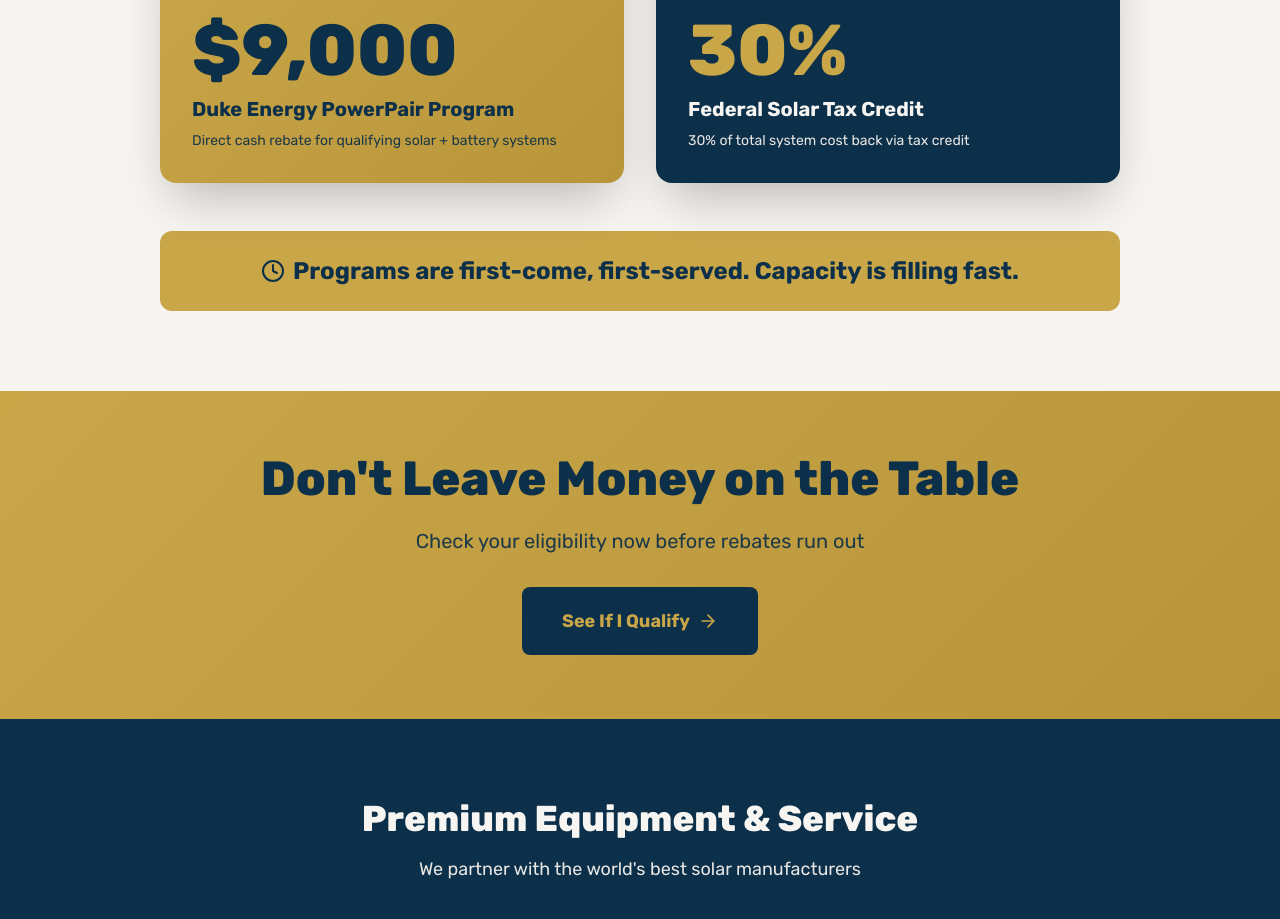
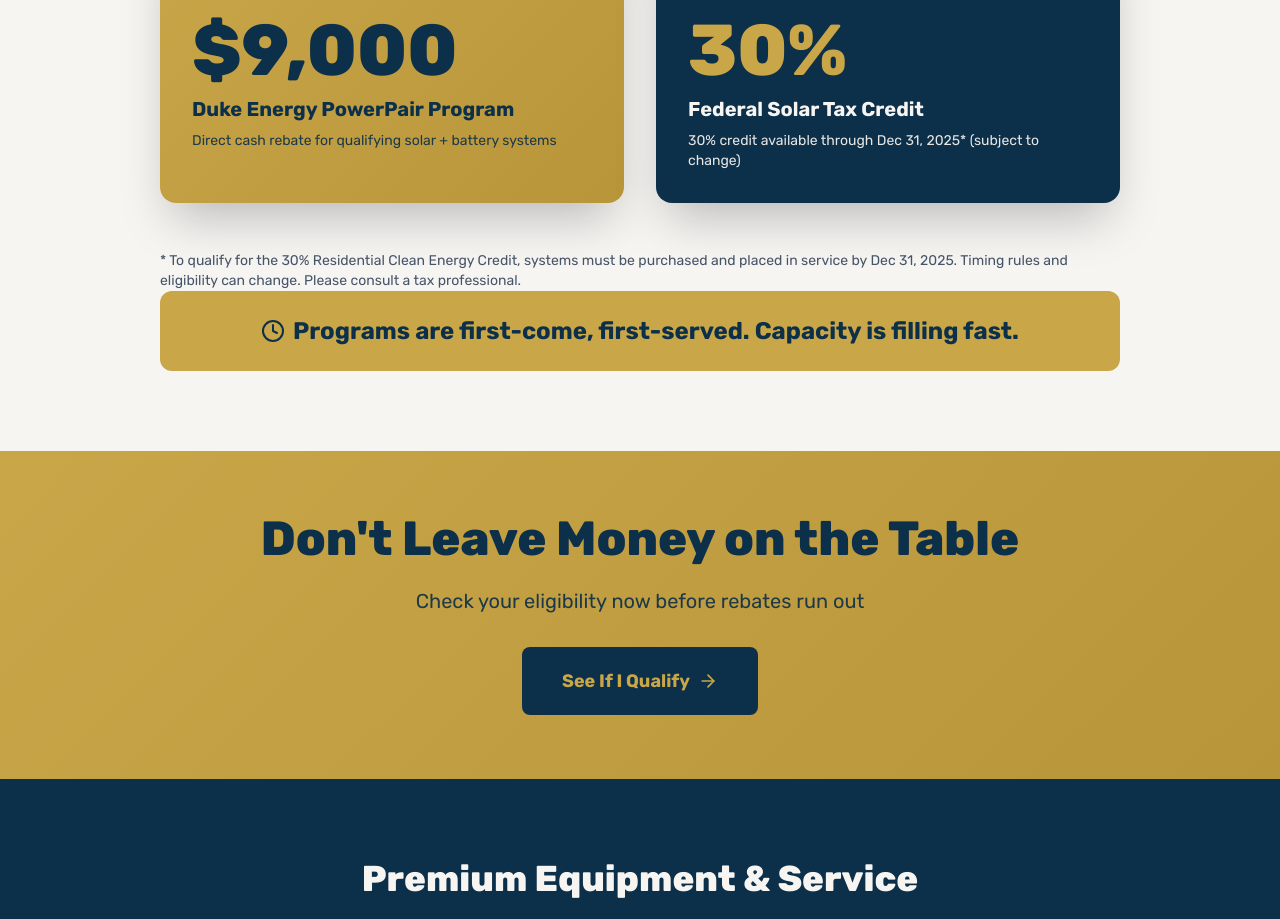
Before and after one commit to AdmiralEnergy/admiral-landing-v2, a React (Vite) app: page / in a window 1280 px wide. Shown: the part 2320-3239 px from the top of the page. Built offline with nearby package versions, Linux system fonts and the light colour scheme.

Commit message:
content: note ITC availability through Dec 31, 2025 + footnote

```diff
--- a/index.html
+++ b/index.html
@@ -6,7 +6,9 @@
   <link rel="apple-touch-icon" href="/admiralenergylogo.png" />
   <meta name="theme-color" content="#0f172a" />
   <meta property="og:title" content="Admiral Energy — Home Solar & Storage" />
-  <meta property="og:description" content="Find out if solar + storage saves you money. Fast quotes and no-pressure consultations." />
+  <meta property="og:description" content="30% Residential Clean Energy Credit currently available through Dec 31, 2025.* Duke Energy PowerPair rebates may also apply. *Consult a tax professional." />
+  <meta name="description" content="30% Residential Clean Energy Credit currently available through Dec 31, 2025.* Duke Energy PowerPair rebates may also apply. *Consult a tax professional." />
+  <meta name="twitter:description" content="30% Residential Clean Energy Credit currently available through Dec 31, 2025.* Duke Energy PowerPair rebates may also apply. *Consult a tax professional." />
   <meta property="og:image" content="/share-image.png" />
   <meta name="twitter:card" content="summary_large_image" />
   <meta name="robots" content="index,follow" />
--- a/src/pages/AdmiralEnergyLanding.tsx
+++ b/src/pages/AdmiralEnergyLanding.tsx
@@ -543,8 +543,9 @@
               </p>
             </div>
 
-            <div className="relative p-6 sm:p-8 rounded-2xl shadow-2xl transition-all duration-300 hover:scale-105"
-                 style={{ backgroundColor: '#0c2f4a' }}>
+      <div className="relative p-6 sm:p-8 rounded-2xl shadow-2xl transition-all duration-300 hover:scale-105"
+        style={{ backgroundColor: '#0c2f4a' }}
+        aria-describedby="itc-footnote">
               <Zap className="w-10 h-10 sm:w-12 sm:h-12 mb-4" style={{ color: '#c9a648' }} />
               <p className="text-5xl sm:text-6xl lg:text-7xl font-extrabold mb-2" style={{ color: '#c9a648' }}>
                 30%
@@ -553,10 +554,18 @@
                 Federal Solar Tax Credit
               </p>
               <p className="text-sm" style={{ color: '#e8e6e3' }}>
-                30% of total system cost back via tax credit
+                <span className="block">
+                  30% credit available through Dec 31, 2025* (subject to change)
+                </span>
               </p>
             </div>
           </div>
+
+          <p id="itc-footnote" className="mt-3 text-sm text-slate-600">
+            * To qualify for the 30% Residential Clean Energy Credit, systems must be purchased and
+            placed in service by Dec 31, 2025. Timing rules and eligibility can change.
+            Please consult a tax professional.
+          </p>
 
           <div className="text-center p-4 sm:p-6 rounded-xl" style={{ backgroundColor: '#c9a648', color: '#0c2f4a' }}>
             <p className="text-lg sm:text-xl lg:text-2xl font-bold flex items-center justify-center gap-2 flex-wrap">
```
